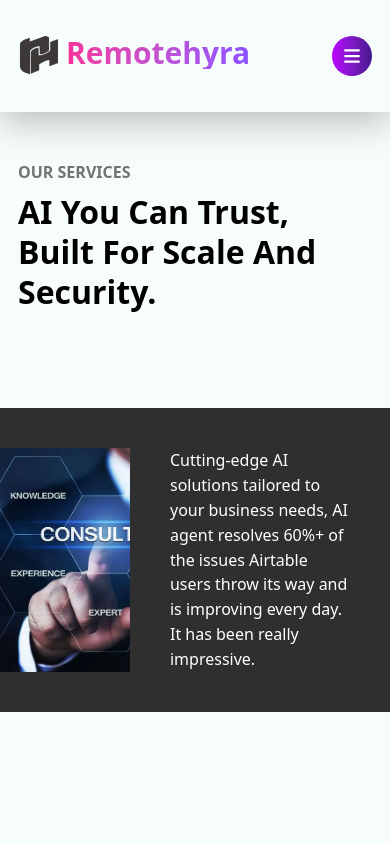
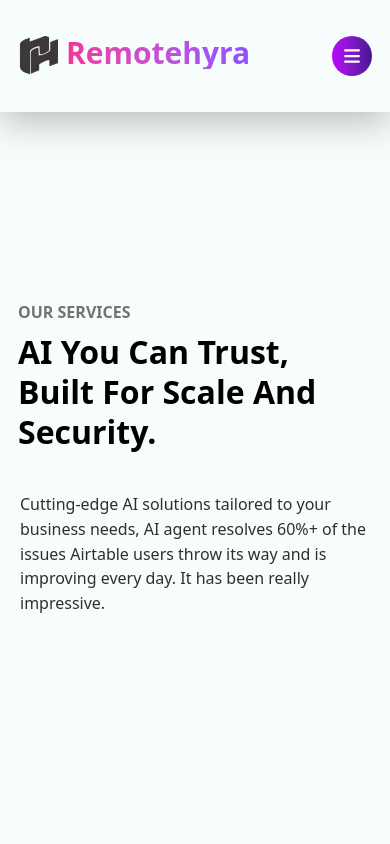
Before and after one commit to TaiyabaBhatti/Remotehyra-Site, a React (Vite) app: page /services in a window 390 px wide. Shown: the top 844 px of the page. Built offline with nearby package versions, Linux system fonts and the light colour scheme.

Commit message:
corrected screen-responsiveness for mobile

```diff
--- a/src/pages/Common/HeroContainer.jsx
+++ b/src/pages/Common/HeroContainer.jsx
@@ -6,9 +6,9 @@ import HeroHeadline from "./HeroHeadline";
 export default function HeroContainer({ tagText, title, desc, image }) {
   return (
     <>
-      <section className="relative z-30 overflow-hidden w-full  py-12 max-md:pt-0 bg-whiteshade min-h-[calc(100vh-112px)] max-mobile-s4:flex max-mobile-s4:items-center">
+      <section className="relative z-30 overflow-hidden w-full  py-12 max-md:pt-0 bg-whiteshade min-h-[calc(100vh-112px)] max-mobile-s5:flex max-mobile-s5:items-center">
         <section>
-          <Wrapper animate="fade-up" properties="space-y-16 max-mobile-s4:pb-0">
+          <Wrapper animate="fade-up" properties="space-y-16 max-mobile-s5:pb-0">
             <div className="">
               <PageTag text={tagText} />
               <h1 className="capitalize heading text-7xl max-tablet-s3:text-5xl  max-w-5xl leading-20 max-tablet-s3:leading-16  max-mobile-s5:leading-10   text-drakbrown font-semibold heading">
--- a/src/pages/Common/HeroHeadline.jsx
+++ b/src/pages/Common/HeroHeadline.jsx
@@ -8,15 +8,15 @@ export default function HeroHeadline({ desc, properties, image }) {
       <div
         className={` flex justify-end pl-44 max-tablet-lg2:pl-20 max-md:pl-0 `}
       >
-        <div className="flex  flex-row justify-between items-center   max-w-6xl bg-darkbrown rounded-l-[70px] max-md:rounded-none max-desktop-s5:h-96 max-tablet-lg2:h-auto h-[450px] max-mobile-s4:flex-col max-mobile-s4:w-full max-mobile-s4:bg-transparent">
+        <div className="flex  flex-row justify-between items-center   max-w-6xl bg-darkbrown rounded-l-[70px] max-md:rounded-none max-desktop-s5:h-96 max-tablet-lg2:h-auto h-[450px] max-mobile-s4:flex-col max-mobile-s4:w-full max-mobile-s5:bg-transparent">
           <img
             src={image}
             alt=""
-            className=" object-cover w-1/2 max-md:w-1/3 h-[450px] max-desktop-s5:h-96   rounded-l-[70px] max-md:rounded-none max-md:h-56 max-mobile-s4:hidden"
+            className=" object-cover w-1/2 max-md:w-1/3 h-[450px] max-desktop-s5:h-96   rounded-l-[70px] max-md:rounded-none max-md:h-56 max-mobile-s5:hidden"
           />
 
-          <div className=" flex-1 max-md:w-2/3 max-mobile-s4:!w-full max-tablet-lg2:px-10  px-20 py-10 max-mobile-s4:px-5 max-mobile-s4:py-3">
-            <p className=" desc text-3xl   text-white max-mobile-s4:text-darkbrown font-normal max-desktop-s5:text-2xl max-md:text-lg">
+          <div className=" flex-1 max-md:w-2/3 max-mobile-s4:!w-full max-tablet-lg2:px-10  px-20 py-10 max-mobile-s5:px-5 max-mobile-s4:py-3">
+            <p className=" desc text-3xl   text-white max-mobile-s5:text-darkbrown font-normal max-desktop-s5:text-2xl max-md:text-lg">
               {desc}
             </p>
           </div>
```
